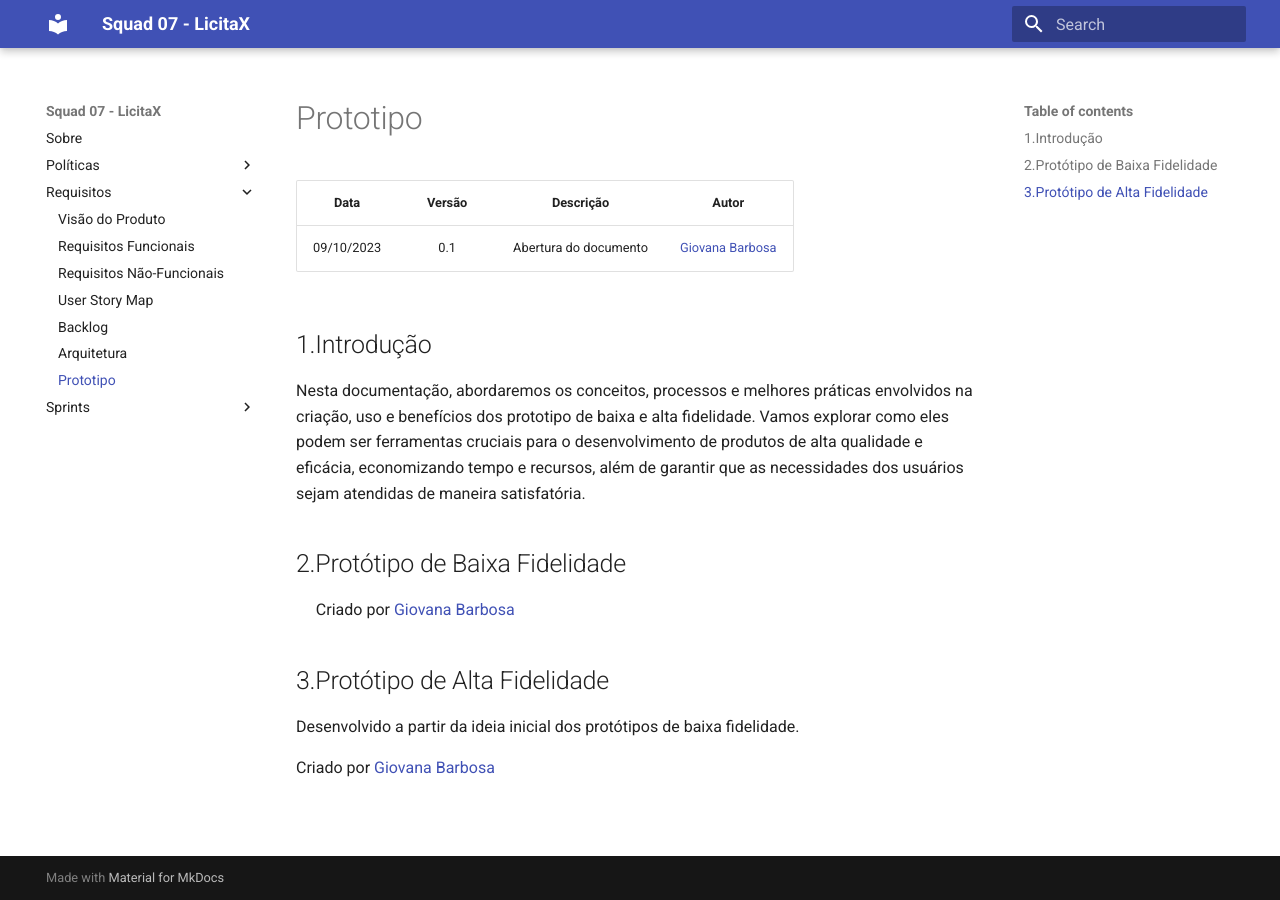
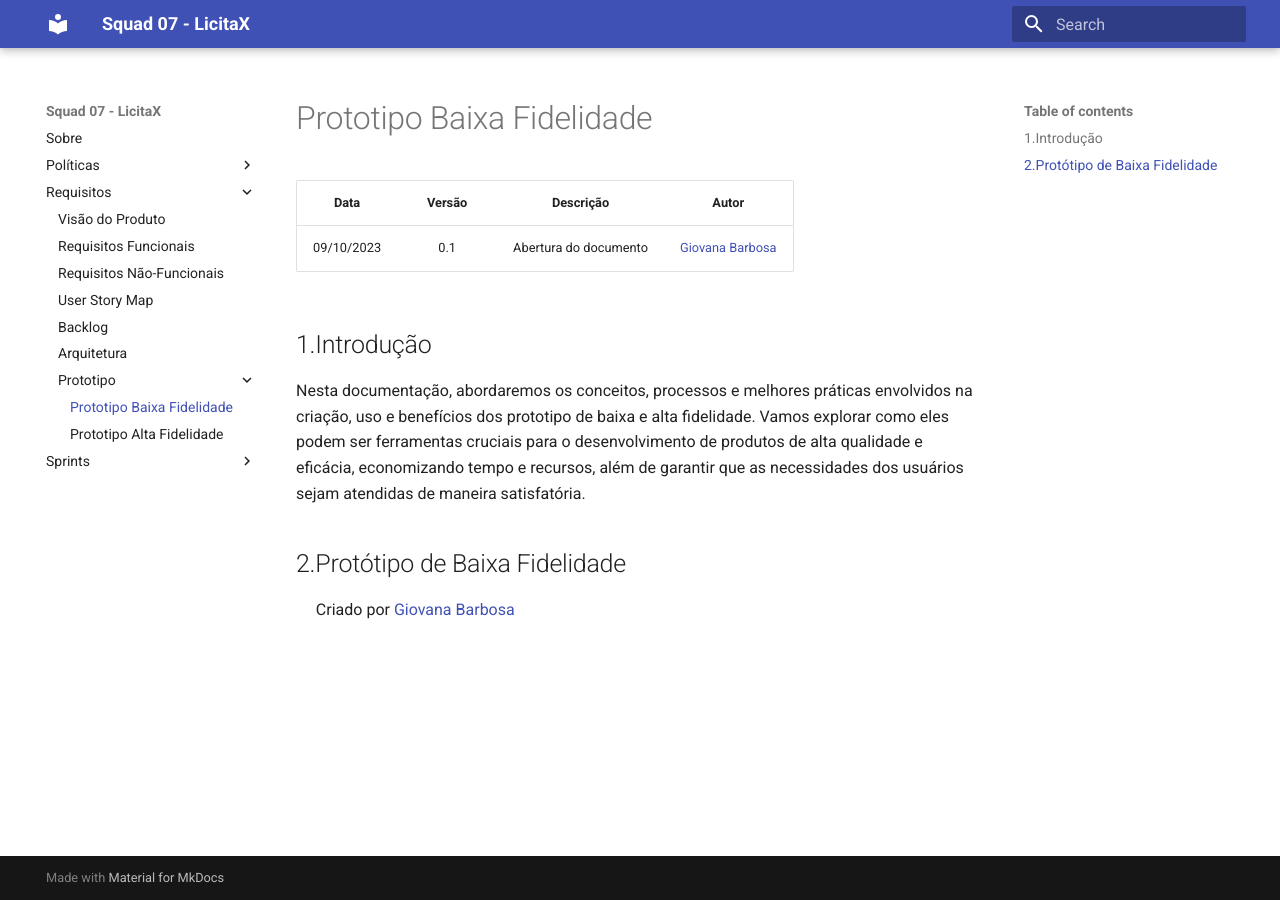
Before and after one commit to unb-mds/2023-2-Squad07, an MkDocs documentation site: the page built from docs/requisitos/Prototipo/PrototipoBaixa.md, in a window 1280 px wide. Built offline with MkDocs 1.6.1 and Material for MkDocs 9.7.7, drawn with Linux system fonts in a browser that asks for light colours.

Commit message:
:pencil: Corrigindo

```diff
--- a/docs/requisitos/Prototipo/Prototipo.md
+++ b/docs/requisitos/Prototipo/PrototipoBaixa.md
@@ -15,11 +15,3 @@ Nesta documentação, abordaremos os conceitos, processos e melhores práticas e
 ![](<../assets/Tela 2.png>)
 ![](<../assets/Tela 3.png>)
 Criado por [Giovana Barbosa ](https://github.com/gio221)
-
-## 3.Protótipo de Alta Fidelidade
-
-Desenvolvido a partir da ideia inicial dos protótipos de baixa fidelidade.
-
-
-
-Criado por [Giovana Barbosa ](https://github.com/gio221)
--- a/mkdocs.yml
+++ b/mkdocs.yml
@@ -26,7 +26,9 @@ nav:
         - User Story Map: requisitos/userstorymap.md
         - Backlog: requisitos/backlog.md
         - Arquitetura: requisitos/arquitetura.md
-        - Prototipo: requisitos/Prototipo/Prototipo.md
+        - Prototipo:
+          - Prototipo Baixa Fidelidade: requisitos/Prototipo/PrototipoBaixa.md
+          - Prototipo Alta Fidelidade: requisitos/Prototipo/PrototipoAlta.md
       - Sprints:
         - Sprint 0:
           - Planejamento: sprints/sprint00/planejamento.md
```
Also changed, not shown: docs/requisitos/Prototipo/PrototipoAlta.md (added, +12 -0 lines), 1 other file.
